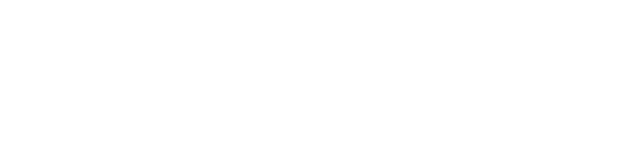
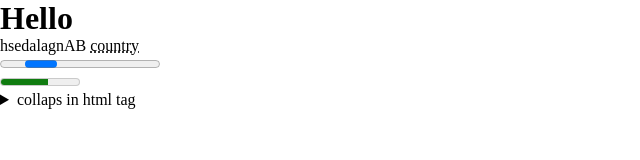
Before and after one commit to sohan-99/conseptual, a plain HTML site: page index.html in a window 1280 px wide. Shown: the whole page, without its empty margins (0-640 px from the left). Drawn offline with Linux system fonts and the light colour scheme.

Commit message:
new tag explore

```diff
--- a/index.html
+++ b/index.html
@@ -3,9 +3,21 @@
 <head>
     <meta charset="UTF-8">
     <meta name="viewport" content="width=device-width, initial-scale=1.0">
-    <title>conseptual project</title>
+    <title>conseptual projet</title>
+    <link rel="stylesheet" href="style.css">
 </head>
 <body>
+    <h1>Hello</h1>
+    <bdo dir="rtl">BAngaladesh</bdo>
+    <abbr title="this is bd">country
 
+    </abbr><br>
+    <progress id="dot"></progress>
+    <br>
+    <meter id="disk" value="0.6"></meter><br>
+    <details>
+        <summary>collaps in html tag</summary>
+        <p>Lorem ipsum dolor sit amet consectetur adipisicing elit. Accusantium beatae quo recusandae ab obcaecati quasi sunt, sapiente facere temporibus consequatur? Laborum dolorum ipsum officia iure rem dolor vitae numquam obcaecati ad doloremque alias, commodi placeat unde magni sapiente explicabo qui totam earum possimus sint, a itaque aspernatur. Rerum voluptatum laborum quisquam eligendi a voluptate repellendus. Libero voluptas non dolor dolorum quae vel voluptatem harum illum eaque hic veniam quidem incidunt facere voluptatum odio, animi, iste aut vero quisquam quaerat in ea quo at recusandae? Tempore rerum maxime et blanditiis quasi cum similique. Quisquam esse cupiditate ullam illum. Voluptatem in quibusdam minima veniam! Earum culpa fugiat voluptas tempora et modi repellat, quia nemo. Sed eaque molestias maxime ipsum reprehenderit odit saepe possimus nobis fuga tempore. Rerum numquam dignissimos quos ratione, exercitationem, eos labore minima ullam perspiciatis, provident commodi porro iusto suscipit. Eaque obcaecati soluta quo atque dolor commodi saepe excepturi ut!</p>
+    </details>
 </body>
 </html>
--- /dev/null
+++ b/style.css
@@ -0,0 +1,4 @@
+*{
+    margin: 0px;
+    padding: 0px;
+}
```
